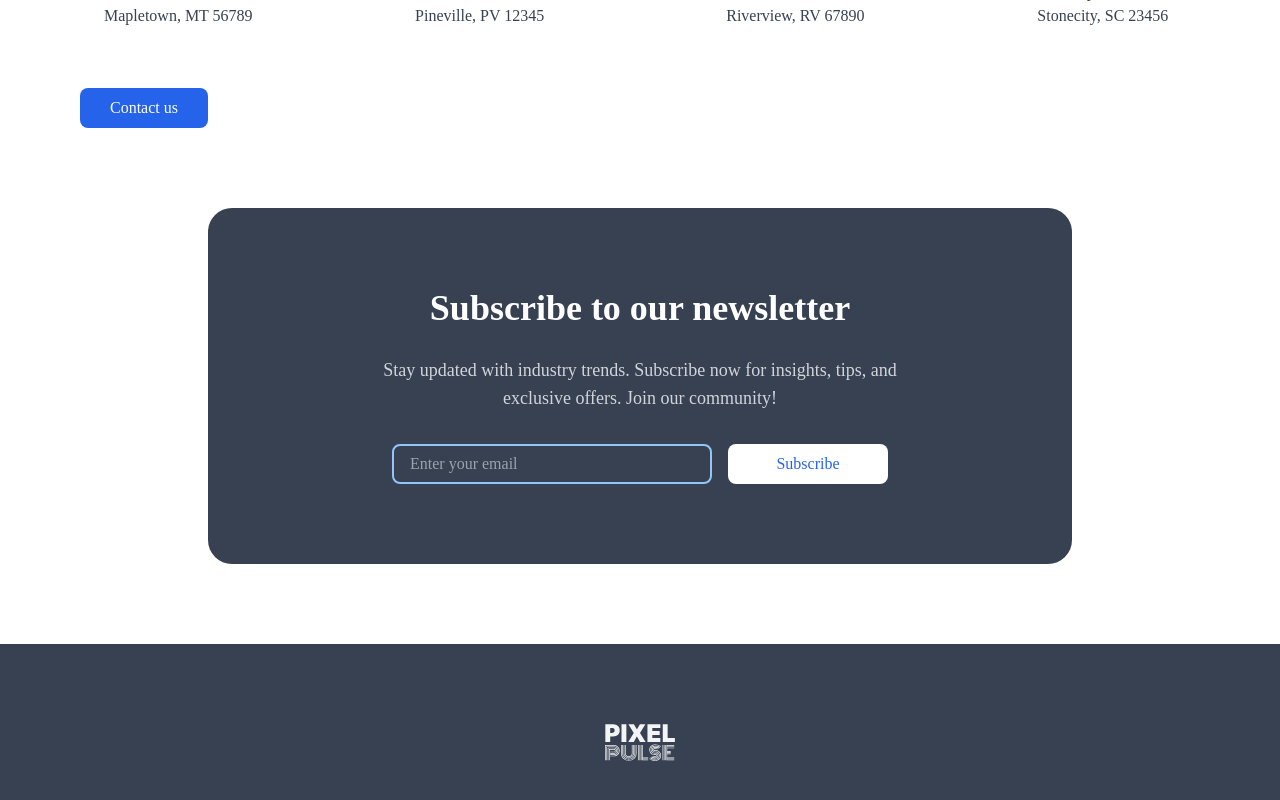
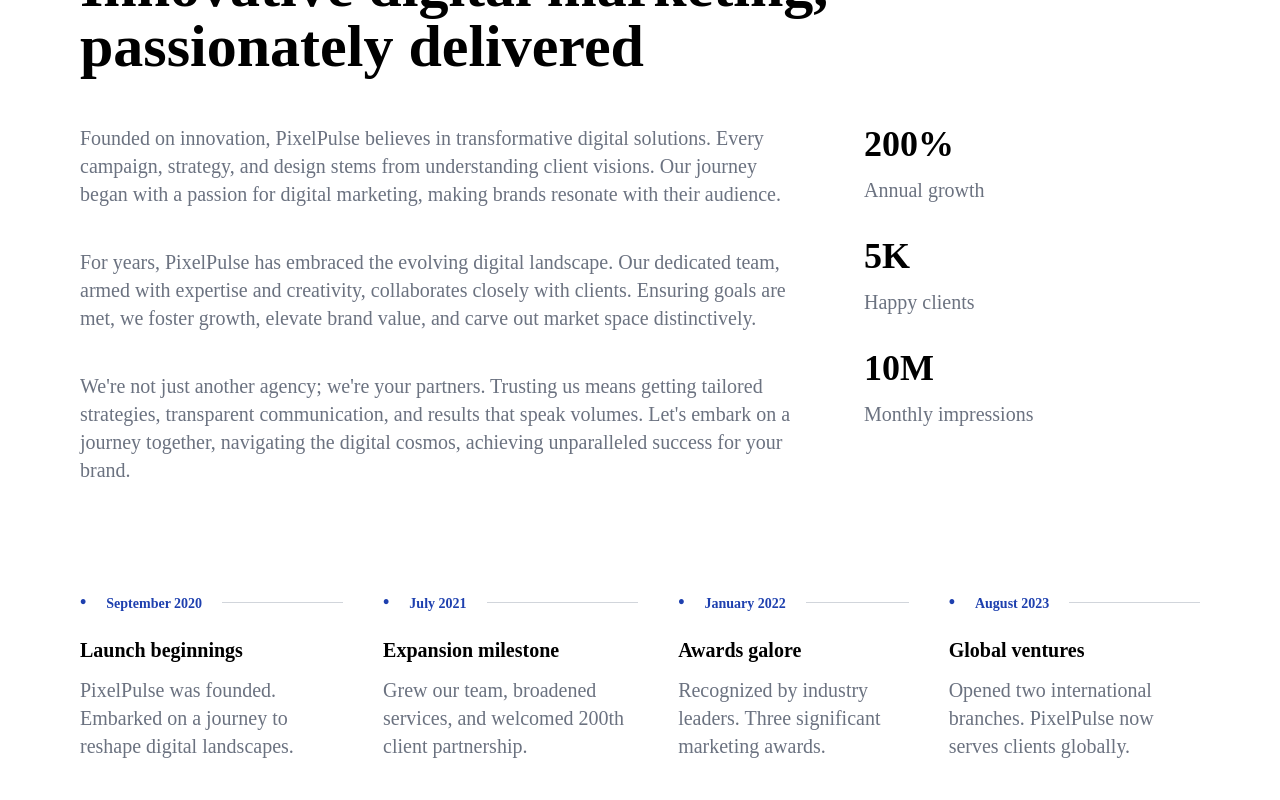
Before and after one commit to dm-mensavi/pixelpulse-zaptek, a React (Create React App) app: page /about in a window 1280 px wide. Shown: the part 280-1080 px from the top of the page. Built offline with nearby package versions, Linux system fonts and the light colour scheme.

Commit message:
Hero Section Completed

```diff
--- /dev/null
+++ b/src/Custom Styles/AboutStyles.css
@@ -0,0 +1,7 @@
+.milestone-header .bar {
+    height: .1px;
+}
+
+.milstone-body .bar {
+    width: .1px;
+}
--- a/src/pages/About.jsx
+++ b/src/pages/About.jsx
@@ -1,8 +1,137 @@
 import React from 'react'
+import '../Custom Styles/AboutStyles.css'
 
 function About() {
+  const milestones = [
+    {
+      date: 'September 2020',
+      event: 'Launch beginnings',
+      description: 'PixelPulse was founded. Embarked on a journey to reshape digital landscapes.',
+    },
+    {
+      date: 'July 2021',
+      event: 'Expansion milestone',
+      description: 'Grew our team, broadened services, and welcomed 200th client partnership.',
+    },
+    {
+      date: 'January 2022',
+      event: 'Awards galore',
+      description: 'Recognized by industry leaders. Three significant marketing awards.',
+    },
+    {
+      date: 'August 2023',
+      event: 'Global ventures',
+      description: 'Opened two international branches. PixelPulse now serves clients globally.',
+    },
+  ];
+
+
   return (
-    <div >About</div>
+    <div className='about-page'>
+
+      <section className='hero-section pt-32'>
+        <div className='section-content grid gap-12'>
+          <div className='hero-text'>
+            <h1 className='text-blue-800 font-semibold text-lg lg:text-xl'>
+                About us
+            </h1>
+
+            <h2 className='text-black text-4xl md:lg:text-6xl md:mb-12 lg:max-w-4xl font-bold mt-4 mb-6'>
+              Innovative digital marketing, passionately delivered
+            </h2>
+
+
+            <div className='grid gap-12 lg:gap-14 lg:grid-cols-3 lg:justify-between'>
+              <div className='lg:col-span-2'>
+                <p className='md:lg:text-xl text-lg text-gray-500'>
+                  Founded on innovation, PixelPulse believes in transformative digital solutions. Every campaign, strategy, and design stems from understanding client visions. Our journey began with a passion for digital marketing, making brands resonate with their audience.
+                </p>
+
+                <p className='md:lg:text-xl text-lg text-gray-500 mt-6 md:lg:mt-10'>
+                  For years, PixelPulse has embraced the evolving digital landscape. Our dedicated team, armed with expertise and creativity, collaborates closely with clients. Ensuring goals are met, we foster growth, elevate brand value, and carve out market space distinctively.
+                </p>
+
+                <p className='md:lg:text-xl text-lg text-gray-500 mt-6 md:lg:mt-10'>
+                  We're not just another agency; we're your partners. Trusting us means getting tailored strategies, transparent communication, and results that speak volumes. Let's embark on a journey together, navigating the digital cosmos, achieving unparalleled success for your brand.
+                </p>
+              </div>
+
+              <div className='hero-stats lg:col-span-1'>
+                <div className='hero-stats-content'>
+                  <div className='milestone-box'>
+                    <h3 className='text-black text-4xl font-bold'>
+                      200%
+                    </h3>
+
+                    <p className='md:lg:text-xl text-lg text-gray-500 mt-3'>
+                      Annual growth
+                    </p>
+                  </div>
+
+                  <div className='milestone-box mt-8'>
+                    <h3 className='text-black text-4xl font-bold'>
+                      5K
+                    </h3>
+
+                    <p className='md:lg:text-xl text-lg text-gray-500 mt-3'>
+                      Happy clients
+                    </p>
+                  </div>
+
+                  <div className='milestone-box mt-8'>
+                    <h3 className='text-black text-4xl font-bold'>
+                      10M
+                    </h3>
+
+                    <p className='md:lg:text-xl text-lg text-gray-500 mt-3'>
+                      Monthly impressions
+                    </p>
+                  </div>
+                </div>
+              </div>
+            </div>
+          </div>
+
+          <div className='hero-milestone-timeline mt-5 md:lg:mt-14'>
+            <div className='hero-milestone-timeline-content flex flex-col lg:flex-row lg:gap-10'>
+              {
+                milestones.map((milestone, index) => (
+                  <div className='milestone-box' key={milestone.event}>
+                    <div className='milestone-header relative'>
+                      <div className='bg-white z-10 inline pr-5'>
+                        <h1 className='text-blue-800 font-semibold text-lg inline mr-5'>
+                          &bull;
+                        </h1>
+
+                        <h1 className='text-blue-800 w-full font-semibold text-sm inline '>
+                          {milestone.date}
+                        </h1>
+                      </div>
+
+                      <div className='bar -z-10 absolute top-1/2 left-0 hidden lg:block w-full bg-gray-300'></div>
+                    </div>
+
+                    <div className='milstone-body lg:px-0 px-5 py-5 relative'>
+                      <div className='lg:hidden bar absolute left-0 top-0 bottom-0 bg-gray-300'></div>
+
+                      <h3 className='text-black text-xl font-bold'>
+                        {milestone.event}
+                      </h3>
+
+                      <p className='md:lg:text-xl text-lg text-gray-500 mt-3'>
+                        {milestone.description}
+                      </p>
+                    </div>
+                  </div>
+                ))
+              }
+            </div>
+          </div>
+        </div>
+      </section>
+
+      <section className='mb-10'></section>
+    </div>
   )
 }
 
```
